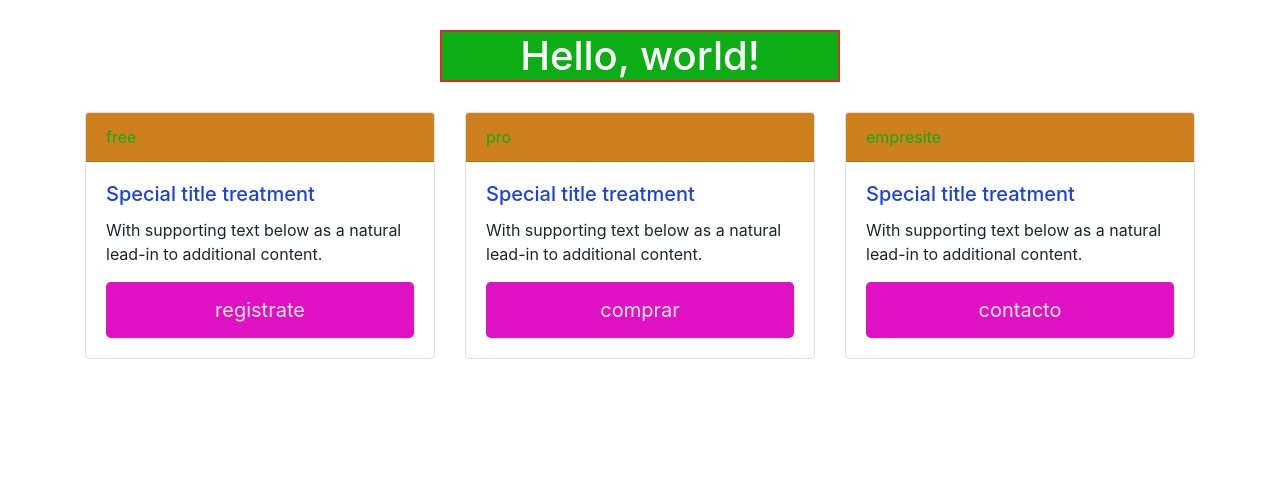
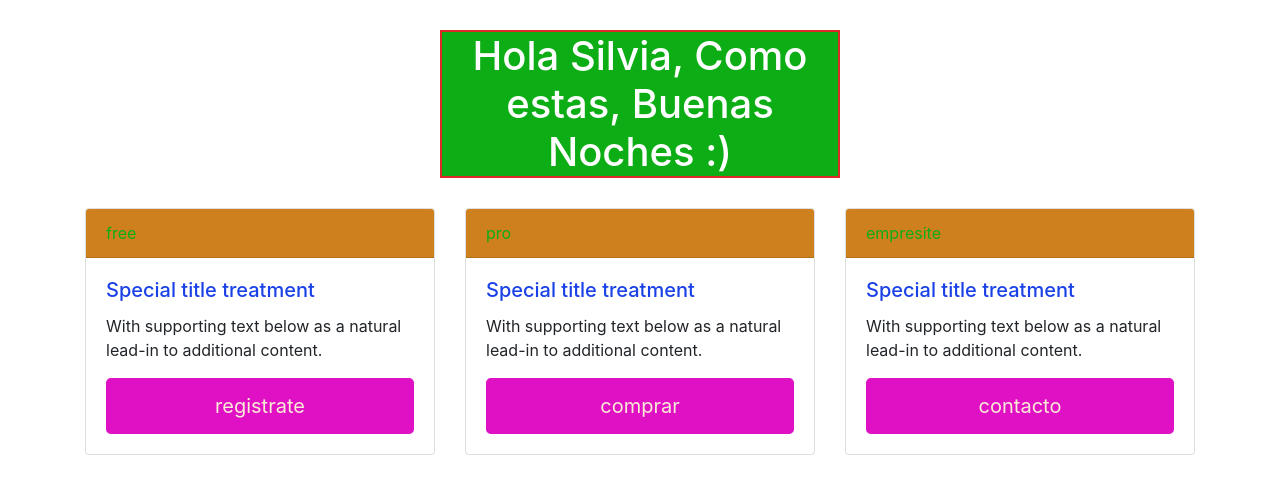
Before and after one commit to eufemicasth/web, a plain HTML site: page index.html in a window 1280 px wide. Drawn offline with Linux system fonts and the light colour scheme.

Commit message:
cambiando titulo a saludo

```diff
--- a/index.html
+++ b/index.html
@@ -12,7 +12,7 @@
     <title>Hello, world!</title>
   </head>
   <body>
-    <h1>Hello, world!</h1>
+    <h1>Hola Silvia, Como estas, Buenas Noches :)</h1>
     <div class="container">
       <div class="row">
         <div class="col-sm">
```
